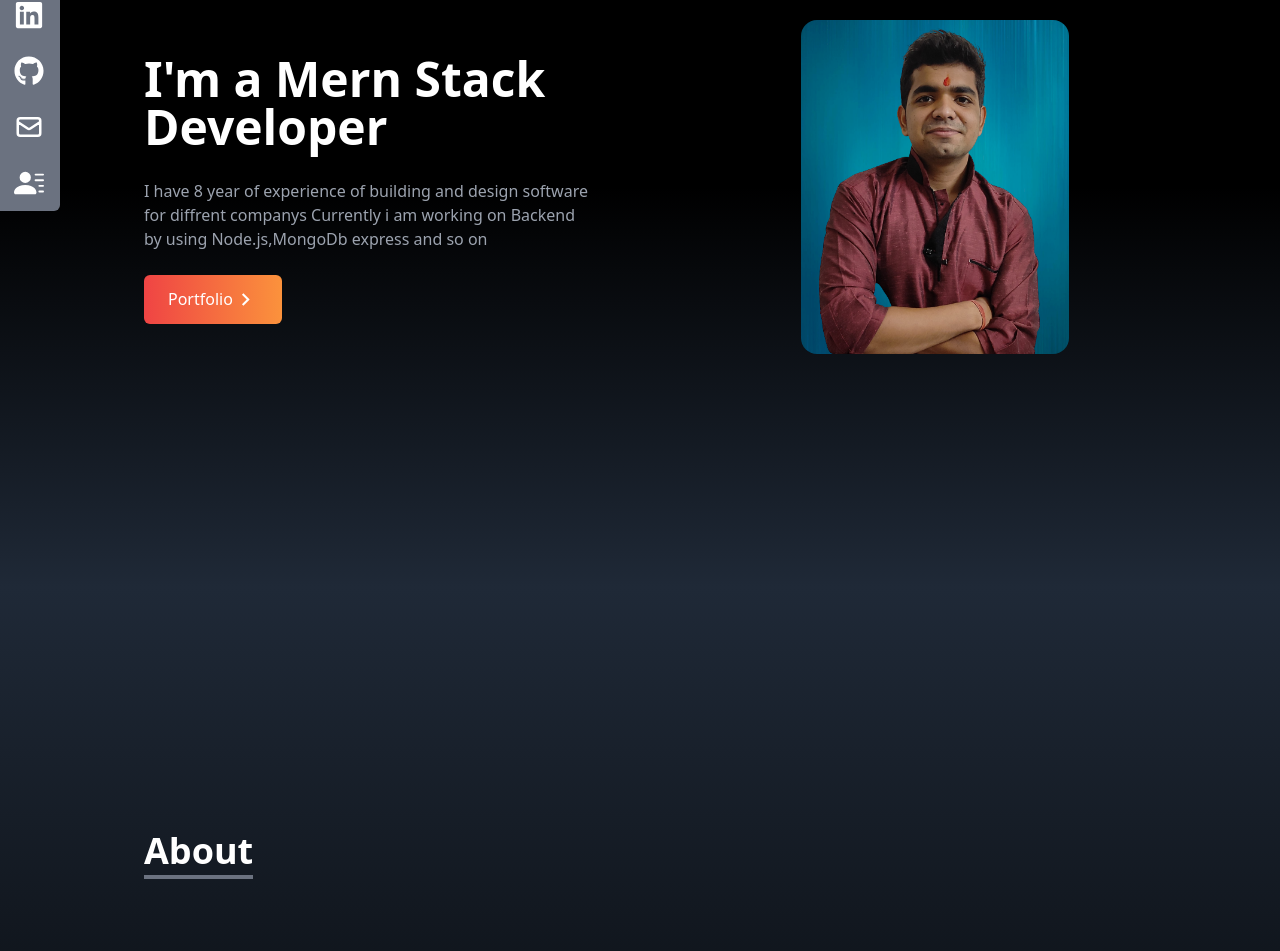
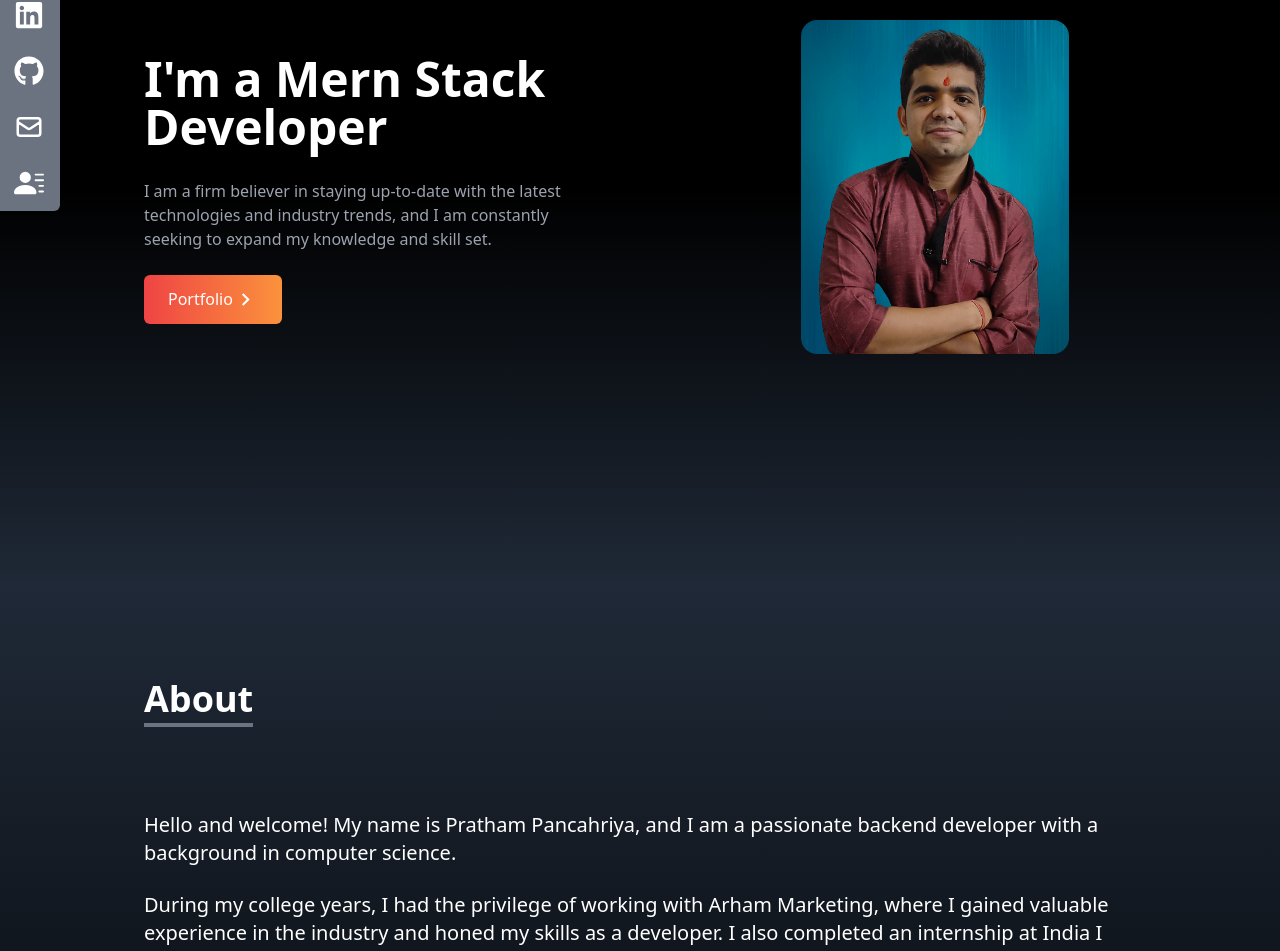
Before and after one commit to pratham-svg/ShreyaPortfolio, a React (Create React App) app: page / in a window 1280 px wide. Shown: the part 293-1244 px from the top of the page. Built offline with nearby package versions, Linux system fonts and the light colour scheme.

Commit message:
profile updated

```diff
--- a/src/components/About.js
+++ b/src/components/About.js
@@ -9,16 +9,17 @@ const About = () => {
         <div className='pd-8 py-3'>
             <p className='text-4xl font-bold inline border-b-4 border-gray-500'> About</p>
         </div>
-        <p className='text-xl mt-20'> the introductory segment of your resume. It briefly explains your
-             professional background, skills and accomplishments. This section is
-              typically between three and four lines of text and is like a resume
-               summary but has a more conversational tone
+        <p className='text-xl mt-20'> Hello and welcome! My name is Pratham Pancahriya, and I am a passionate backend developer with a background in computer science.
         </p>
         <br/>
-        <p className='text-xl'> the introductory segment of your resume. It briefly explains your
-             professional background, skills and accomplishments. This section is
-              typically between three and four lines of text and is like a resume
-               summary but has a more conversational tone
+        <p className='text-xl'> During my college years, I had the privilege of working with Arham Marketing, where I gained valuable experience in the industry and honed my skills as a developer. I also completed an internship at India I Tech, where I had the opportunity to work on exciting projects and collaborate with talented individuals.
+        </p>
+        <p className='text-xl'> After my internship, I was fortunate enough to become a backend developer trainee at Funtion Up, where I further developed my technical expertise and learned to work effectively in a team setting.
+        </p><br/>
+        <p className='text-xl'> Since then, I have been freelancing for Digital Shaarthi, where I have had the pleasure of working with various clients and honing my communication and project management skills.
+        <br/> <br/>I am a firm believer in staying up-to-date with the latest technologies and industry trends, and I am constantly seeking to expand my knowledge and skill set.
+        <br/> <br/>In my free time, I enjoy exploring new technologies, reading books, and staying active.
+        <br/> <br/>Thank you for taking the time to read my bio, and I look forward to potentially working with you!
         </p>
       </div>
     </div>
--- a/src/components/Home.js
+++ b/src/components/Home.js
@@ -12,10 +12,7 @@ const Home = () => {
       <div className='flex flex-col justify-center h-full '>
         <h2 className='text-3xl py-3 sm:text-5xl w-full text-white
          font-bold'>I'm a Mern Stack Developer</h2>
-        <p className='text-gray-400 py-4 max-w-md'> I have 8 year of experience of building and design software for
-            diffrent companys
-            Currently i am working on Backend by using Node.js,MongoDb
-            express and so on
+        <p className='text-gray-400 py-4 max-w-md'> I am a firm believer in staying up-to-date with the latest technologies and industry trends, and I am constantly seeking to expand my knowledge and skill set.
         </p>
         <div><Link to="portfolio" smooth duration={500} className='group text-white w-fit px-6 py-3 my-2
         flex items-center rounded-md bg-gradient-to-r from-red-500 to-orange-400
```
